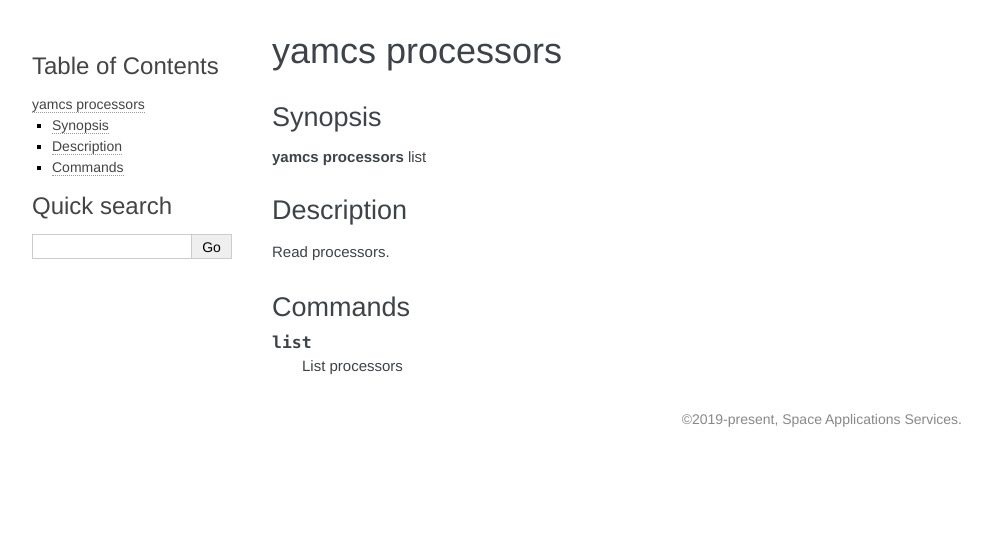
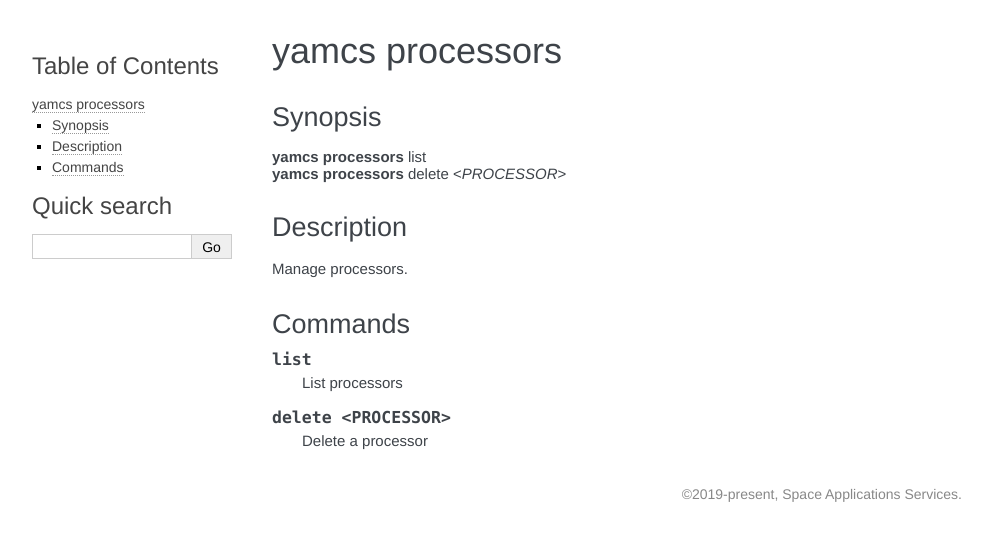
Before and after one commit to yamcs/yamcs-cli, a Sphinx documentation site: the page built from docs/yamcs_processors.rst, in a window 1280 px wide. Shown: the top 541 px of the page, without its empty margins (148-1140 px from the left). Built offline with Sphinx 7.4.7, drawn with Linux system fonts in a browser that asks for light colours.

Commit message:
Add command to delete processors

```diff
--- a/docs/conf.py
+++ b/docs/conf.py
@@ -178,14 +178,14 @@ man_pages = [
     (
         "yamcs_parameters",
         "yamcs-parameters",
-        "Read parameters",
+        "Manage parameters",
         author,
         1,
     ),
     (
         "yamcs_processors",
         "yamcs-processors",
-        "Read processors",
+        "Manage processors",
         author,
         1,
     ),
--- a/docs/yamcs.rst
+++ b/docs/yamcs.rst
@@ -55,9 +55,11 @@ Commands
 :doc:`logout <yamcs_logout>`
     Logout of a Yamcs server. See :manpage:`yamcs-logout(1)`.
 :doc:`parameters <yamcs_parameters>`
-    Read parameters. See :manpage:`yamcs-parameters(1)`.
+    Manage parameters. See :manpage:`yamcs-parameters(1)`.
+:doc:`parameter-archive <yamcs_parameter-archive>`
+    Manipulate the Parameter Archive. See :manpage:`yamcs-parameter-archive(1)`.
 :doc:`processors <yamcs_processors>`
-    Read processors. See :manpage:`yamcs-processors(1)`.
+    Manage processors. See :manpage:`yamcs-processors(1)`.
 :doc:`services <yamcs_services>`
     Read and manipulate services. See :manpage:`yamcs-services(1)`.
 :doc:`space-systems <yamcs_space-systems>`
--- a/docs/yamcs_processors.rst
+++ b/docs/yamcs_processors.rst
@@ -9,12 +9,13 @@ Synopsis
 .. rst-class:: synopsis
 
     | **yamcs processors** list
+    | **yamcs processors** delete <*PROCESSOR*>
 
 
 Description
 -----------
 
-Read processors.
+Manage processors.
 
 
 Commands
@@ -23,3 +24,7 @@ Commands
 .. describe:: list
 
     List processors
+
+.. describe:: delete <PROCESSOR>
+
+    Delete a processor
```
Also changed, not shown: 1 other file.
